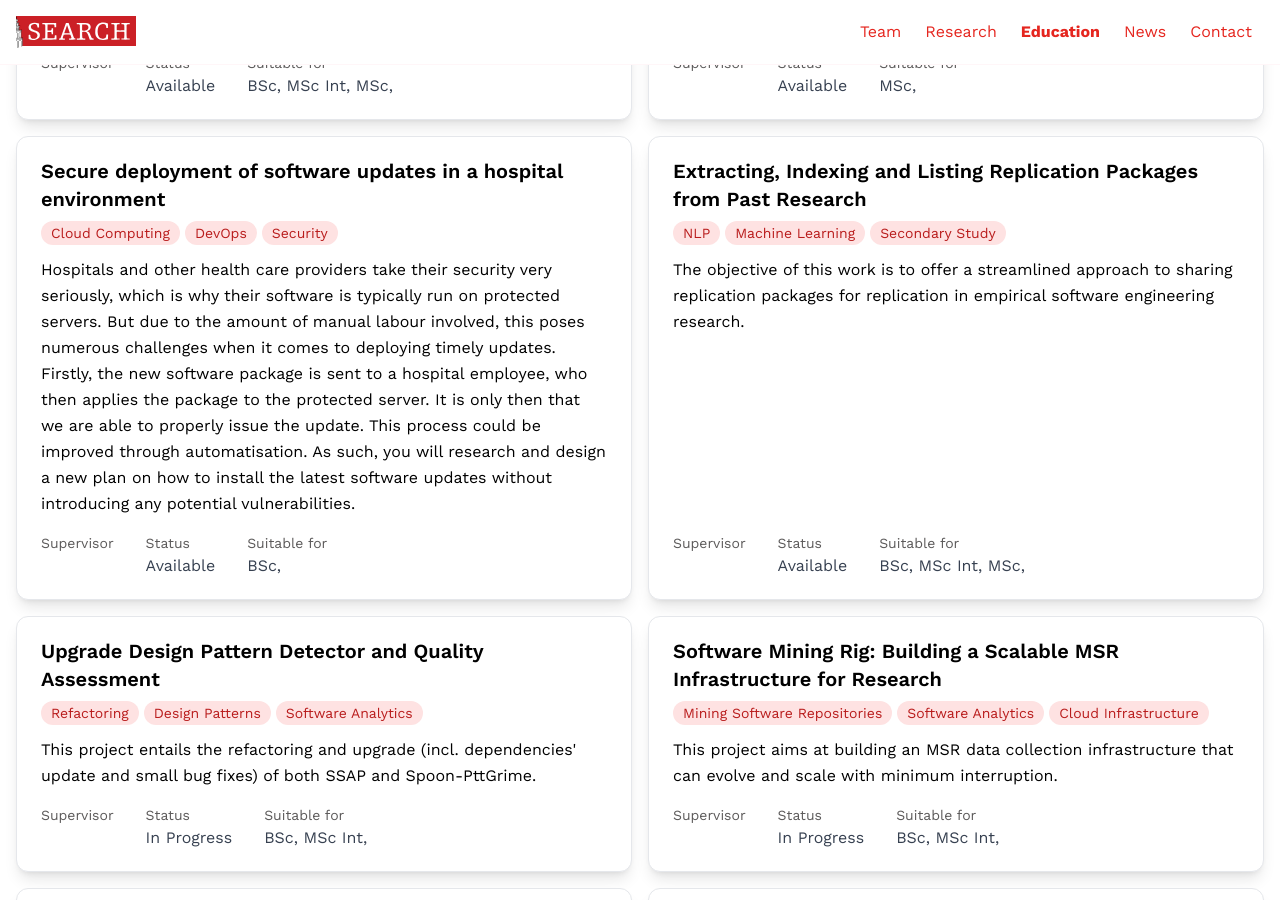
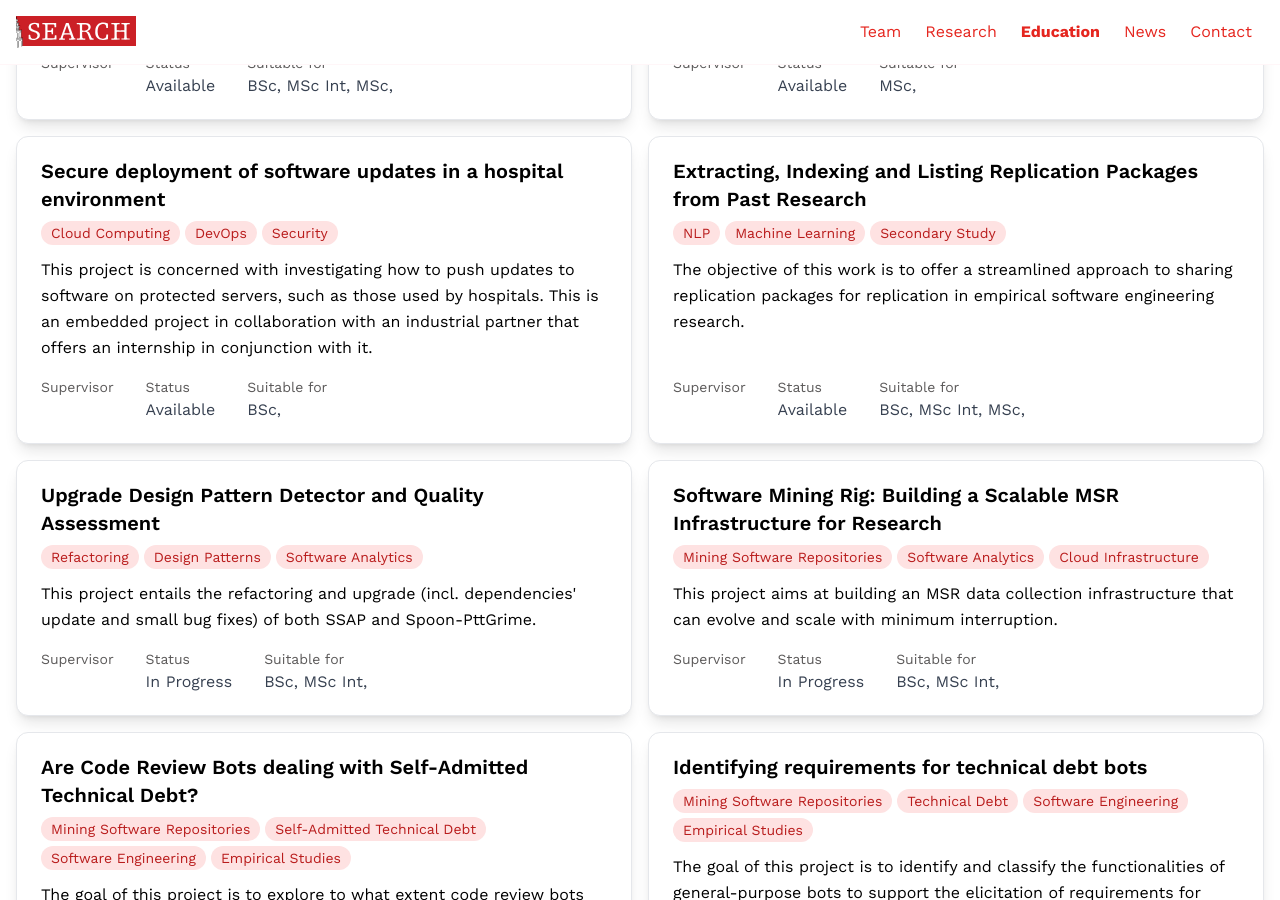
Before and after one commit to search-rug/search-rug.github.io, a Jekyll site: the page built from education.md, in a window 1280 px wide and 900 px high, scrolled down 438 px. Built offline with Jekyll 4.4.1, drawn with Linux system fonts in a browser that asks for light colours; nearby versions of some CDN libraries; some web fonts are replaced.

Commit message:
topic update

```diff
--- a/_sprojects/andrikopoulos-enshore.md
+++ b/_sprojects/andrikopoulos-enshore.md
@@ -8,7 +8,7 @@ keywords:
 - DevOps
 - Security
 posted: 2024-01-15
-short: Hospitals and other health care providers take their security very seriously, which is why their software is typically run on protected servers. But due to the amount of manual labour involved, this poses numerous challenges when it comes to deploying timely updates. Firstly, the new software package is sent to a hospital employee, who then applies the package to the protected server. It is only then that we are able to properly issue the update. This process could be improved through automatisation. As such, you will research and design a new plan on how to install the latest software updates without introducing any potential vulnerabilities.
+short: This project is concerned with investigating how to push updates to software on protected servers, such as those used by hospitals. This is an embedded project in collaboration with an industrial partner that offers an internship in conjunction with it.
 contact:
   header: Supervisor(s)
   members:
```
Also changed, not shown: other parts of _sprojects/andrikopoulos-enshore.md (+2 -0 lines).
